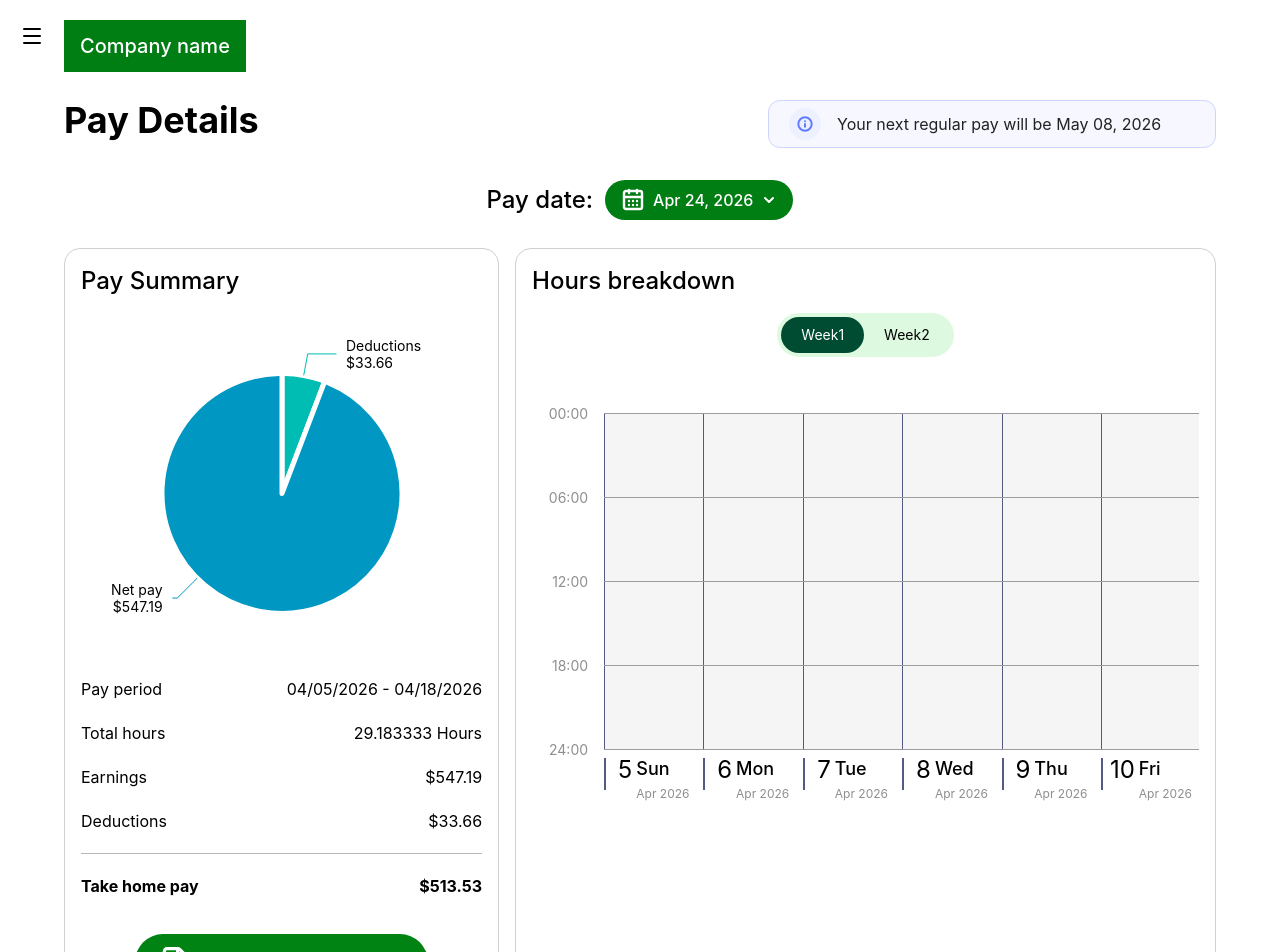
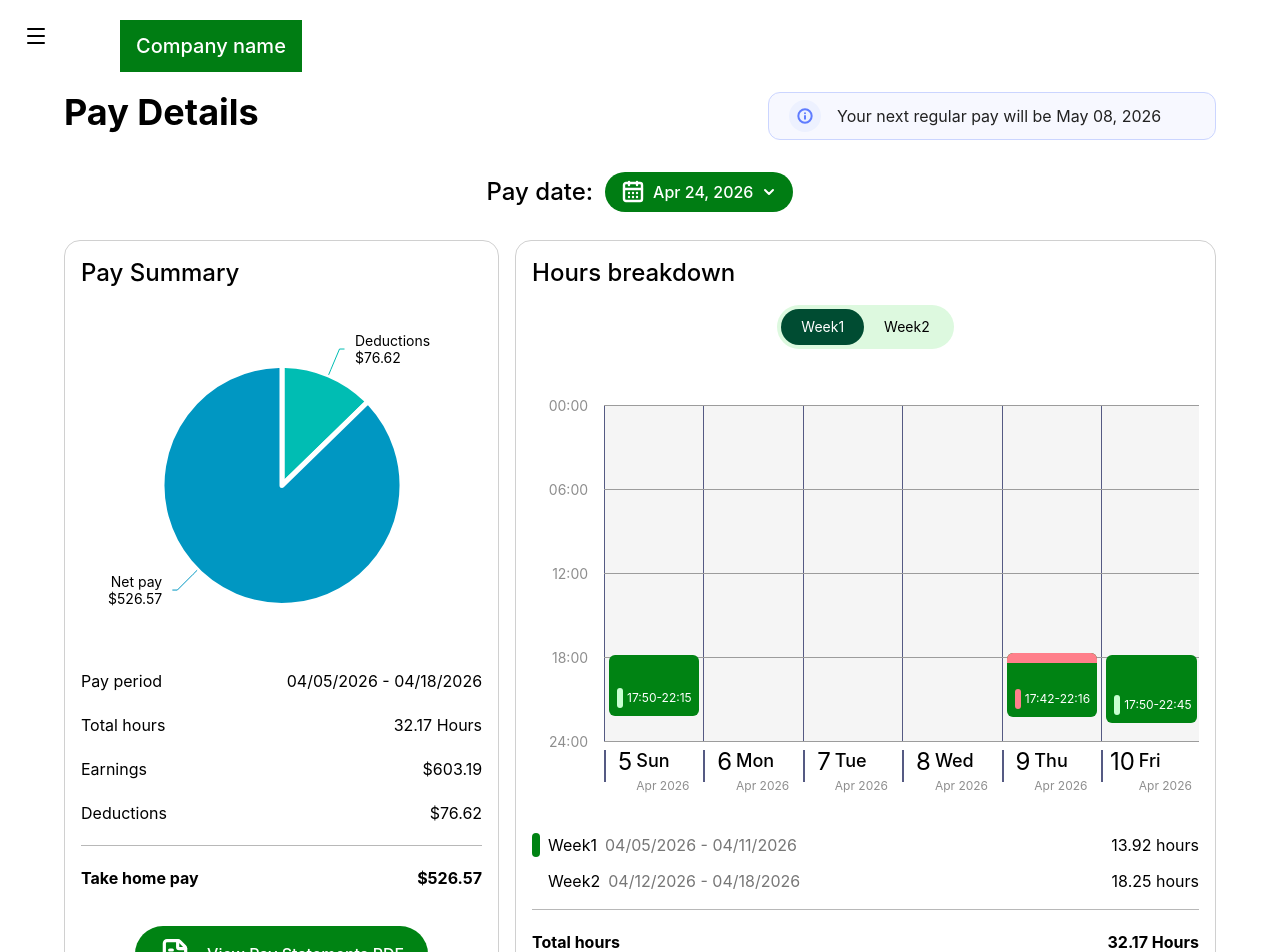
Before and after one commit to taka0330ko/ukg-pro-redesign, a React (Vite) app: page / in a window 1280 px wide. Shown: the top 952 px of the page. Built offline with nearby package versions, Linux system fonts and the light colour scheme.

Commit message:
feat:set work hours and payment data

```diff
--- a/src/components/side-menu/SideMenu.tsx
+++ b/src/components/side-menu/SideMenu.tsx
@@ -11,7 +11,7 @@ export function SideMenu(): ReactElement {
       <SideMenuOverlay isOpen={isOpen} onClose={closeMenu} />
       <div
         className={`flex-shrink-0 overflow-hidden transition-[width] duration-300 ease-in-out md:sticky md:top-0 md:h-screen md:self-start ${
-          isOpen ? "md:w-[360px]" : "md:w-0"
+          isOpen ? "md:w-[260px]" : "md:w-0"
         }`}
       >
         <SideMenuPanel isOpen={isOpen} onClose={closeMenu} />
--- a/src/components/side-menu/SideMenuItem.tsx
+++ b/src/components/side-menu/SideMenuItem.tsx
@@ -7,6 +7,7 @@ type SideMenuItemProps = {
   isExpanded?: boolean;
   label: string;
   showChevron?: boolean;
+  variant?: "parent" | "child";
 };
 
 export function SideMenuItem({
@@ -15,19 +16,29 @@ export function SideMenuItem({
   isExpanded = false,
   label,
   showChevron = false,
+  variant = "parent",
 }: SideMenuItemProps) {
   const ChevronIcon = isExpanded ? ChevronUp : ChevronDown;
+  const isChild = variant === "child";
 
   return (
     <button
-      className={`flex min-h-11 w-full items-center gap-3 rounded-[12px] px-8 text-left text-[17px] font-medium leading-tight text-black ${
-        isActive ? "bg-[#d2d5d6] font-bold" : "hover:bg-black/5"
+      className={`flex w-full items-center rounded-[12px] text-left leading-tight text-[#3f4243] ${
+        isChild
+          ? "min-h-12 px-[40px] text-[14px]"
+          : "min-h-12 gap-4 px-3 text-[16px] font-medium"
+      } ${
+        isActive ? "bg-[#d2d5d6] font-bold text-black" : "hover:bg-black/5"
       }`}
       type="button"
     >
-      {Icon ? <Icon className="h-6 w-6 flex-shrink-0 text-[#5f6365]" strokeWidth={2} /> : null}
+      {Icon ? (
+        <Icon className="h-7 w-7 flex-shrink-0 text-[#5f6365]" strokeWidth={2} />
+      ) : null}
       <span className="min-w-0 flex-1">{label}</span>
-      {showChevron ? <ChevronIcon className="h-4 w-4 flex-shrink-0" strokeWidth={2.4} /> : null}
+      {showChevron ? (
+        <ChevronIcon className="ml-8 h-5 w-5 flex-shrink-0" strokeWidth={2.4} />
+      ) : null}
     </button>
   );
 }
--- a/src/components/side-menu/SideMenuPanel.tsx
+++ b/src/components/side-menu/SideMenuPanel.tsx
@@ -20,7 +20,7 @@ type SideMenuPanelProps = {
 export function SideMenuPanel({ isOpen, onClose }: SideMenuPanelProps) {
   return (
     <aside
-      className={`fixed inset-y-0 left-0 z-40 h-screen w-[360px] max-w-full overflow-y-auto bg-[#e5e8e9] transition-transform duration-300 ease-in-out md:sticky md:top-0 md:z-auto md:translate-x-0 ${
+      className={`fixed inset-y-0 left-0 z-40 h-screen w-[260px] max-w-full overflow-y-auto bg-[#e5e8e9] transition-transform duration-300 ease-in-out md:sticky md:top-0 md:z-auto md:translate-x-0 ${
         isOpen ? "translate-x-0" : "-translate-x-full"
       }`}
     >
@@ -34,24 +34,24 @@ export function SideMenuPanel({ isOpen, onClose }: SideMenuPanelProps) {
       </button>
       <SideMenuUserSummary />
 
-      <nav className="mt-36 px-6 pb-10">
-        <p className="mb-5 text-[16px] font-semibold text-black">Myself</p>
+      <nav className="mt-36 px-5 pb-10">
+        <p className="mb-5 text-[16px] font-medium text-[#55595a]">Myself</p>
 
-        <div className="space-y-1">
+        <div className="space-y-2">
           <SideMenuItem icon={CalendarClock} label="Time" showChevron />
           <SideMenuItem icon={RectangleEllipsis} label="Pay" isExpanded showChevron />
-          <div className="space-y-2 pt-2">
-            <SideMenuItem label="Pay overview" isActive />
-            <SideMenuItem label="Pay statements" />
-            <SideMenuItem label="Direct deposit" />
-            <SideMenuItem label="Estimate your pay" />
-            <SideMenuItem label="Taxes" />
+          <div className="space-y-3 pt-1">
+            <SideMenuItem label="Pay overview" isActive variant="child" />
+            <SideMenuItem label="Pay statements" variant="child" />
+            <SideMenuItem label="Direct deposit" variant="child" />
+            <SideMenuItem label="Estimate your pay" variant="child" />
+            <SideMenuItem label="Taxes" variant="child" />
           </div>
         </div>
 
-        <div className="mt-10 space-y-3">
+        <div className="mt-8 space-y-3">
           <SideMenuItem icon={User} label="My profile" showChevron />
-          <SideMenuItem icon={Sparkles} label="Career& development" showChevron />
+          <SideMenuItem icon={Sparkles} label="Career & development" showChevron />
           <SideMenuItem icon={Gift} label="Benefits" showChevron />
           <SideMenuItem icon={Building2} label="Company" showChevron />
         </div>
--- a/src/layouts/AppLayout.tsx
+++ b/src/layouts/AppLayout.tsx
@@ -11,14 +11,12 @@ export function AppLayout({ children }: AppLayoutProps) {
     <div className="flex min-h-screen bg-white">
       <SideMenu />
       <div className="min-w-0 flex-1">
-        <div className="relative">
-          <div className="absolute left-3 top-1/2 z-10 -translate-y-1/2">
-            <SideMenuToggleButton />
-          </div>
+        <div className="flex z-999 items-center fixed bg-white w-full px-4 pb-4">
+          <SideMenuToggleButton />
           <AppHeader />
         </div>
 
-        <main>
+        <main className="mt-16">
           {children}
         </main>
       </div>
--- a/src/pages/pay-overview/components/hours-breakdown/HoursBreakdownSection.tsx
+++ b/src/pages/pay-overview/components/hours-breakdown/HoursBreakdownSection.tsx
@@ -1,14 +1,28 @@
 import { useState } from "react";
 import TimeColumn from "./TimeColumn";
-import { timePeriods } from "./TimePeriod";
+import { timePeriods, weeklySummaries } from "../../data/payOverviewData";
 import TimeRow from "./TimeRow";
 import WeekToggle from "./WeekToggle";
+
+function formatDate(date: string) {
+  const [year, month, day] = date.split("-");
+
+  return `${month}/${day}/${year}`;
+}
+
+function formatHours(hours: number) {
+  return `${hours.toFixed(2)} hours`;
+}
 
 export default function HoursBreakdownSection() {
   const [selectedWeekId, setSelectedWeekId] = useState(timePeriods[0].id);
   const selectedPeriod =
     timePeriods.find((period) => period.id === selectedWeekId) ??
     timePeriods[0];
+  const totalHours = weeklySummaries.reduce(
+    (sum, summary) => sum + summary.totalHours,
+    0,
+  );
 
   return (
     <section className="min-w-0 min-h-[520px] rounded-2xl border border-[#d0d0d0] bg-white p-4">
@@ -33,6 +47,47 @@ export default function HoursBreakdownSection() {
           </div>
         </div>
       </figure>
+
+      <div className="mx-auto mt-8 w-full max-w-[720px] text-base text-black">
+        <div className="space-y-3">
+          {timePeriods.map((period) => {
+            const summary = weeklySummaries.find(
+              (weeklySummary) => weeklySummary.weekId === period.id,
+            );
+            const isSelected = period.id === selectedWeekId;
+
+            return (
+              <div
+                key={period.id}
+                className="grid grid-cols-[1fr_auto] items-center gap-4"
+              >
+                <div className="flex min-w-0 items-center gap-2">
+                  <span
+                    className={`h-6 w-2 shrink-0 rounded-full ${
+                      isSelected ? "bg-[#008313]" : "bg-transparent"
+                    }`}
+                  />
+                  <span className="shrink-0">{period.label}</span>
+                  <span className="truncate text-[#777777]">
+                    {formatDate(period.range.start)} -{" "}
+                    {formatDate(period.range.end)}
+                  </span>
+                </div>
+                <span className="text-right">
+                  {formatHours(summary?.totalHours ?? period.totalHours)}
+                </span>
+              </div>
+            );
+          })}
+        </div>
+
+        <div className="mt-4 border-t border-[#b8b8b8] pt-5">
+          <div className="grid grid-cols-[1fr_auto] items-center gap-4 font-bold">
+            <span>Total hours</span>
+            <span>{totalHours.toFixed(2)} Hours</span>
+          </div>
+        </div>
+      </div>
     </section>
   );
 }
--- a/src/pages/pay-overview/components/hours-breakdown/TimeRow.tsx
+++ b/src/pages/pay-overview/components/hours-breakdown/TimeRow.tsx
@@ -1,4 +1,5 @@
-import { timePeriods } from "./TimePeriod";
+import { timePeriods } from "../../data/payOverviewData";
+import WorkHoursCell from "./WorkHoursCell";
 
 type TimePeriod = (typeof timePeriods)[number];
 
@@ -32,6 +33,7 @@ function getWeekDays(period: TimePeriod) {
     date.setUTCDate(startDate.getUTCDate() + index);
 
     return {
+      date: date.toISOString().slice(0, 10),
       dateNumber: date.getUTCDate(),
       day: dayFormatter.format(date),
       monthYear: monthFormatter.format(date),
@@ -63,11 +65,21 @@ export default function TimeRow({ period = timePeriods[0] }: TimeRowProps) {
           return (
             <div
               key={`${period.id}-${day.dateNumber}`}
-              className={`border-l border-[#555a83] ${
+              className={`relative border-l border-[#555a83] ${
                 // Add the far-right outline only to the graph area, not to the date label row.
                 isLastDay ? "border-r" : ""
               }`}
-            />
+            >
+              {period.shifts
+                .filter((shift) => shift.date === day.date)
+                .map((shift) => (
+                  <WorkHoursCell
+                    key={shift.id}
+                    shift={shift}
+                    topPadding={0}
+                  />
+                ))}
+            </div>
           );
         })}
       </div>
--- a/src/pages/pay-overview/components/hours-breakdown/WeekToggle.tsx
+++ b/src/pages/pay-overview/components/hours-breakdown/WeekToggle.tsx
@@ -1,4 +1,4 @@
-import { timePeriods } from "./TimePeriod";
+import { timePeriods } from "../../data/payOverviewData";
 
 type WeekToggleProps = {
   selectedWeekId: string;
--- /dev/null
+++ b/src/pages/pay-overview/components/hours-breakdown/WorkHoursCell.tsx
@@ -0,0 +1,79 @@
+import { timePeriods } from "../../data/payOverviewData";
+
+type Shift = (typeof timePeriods)[number]["shifts"][number];
+
+type WorkHoursCellProps = {
+  shift: Shift;
+  hourHeight?: number;
+  topPadding?: number;
+};
+
+const DEFAULT_HOUR_HEIGHT = 14;
+const DEFAULT_TOP_PADDING = 16;
+const MIN_CELL_HEIGHT = 36;
+const OVERTIME_BAND_HEIGHT = "0.625rem";
+
+function timeToMinutes(time: string) {
+  const [hours, minutes] = time.split(":").map(Number);
+
+  return hours * 60 + minutes;
+}
+
+function formatTimeRange(shift: Shift) {
+  return `${shift.actual.clockIn}-${shift.actual.clockOut}`;
+}
+
+export default function WorkHoursCell({
+  shift,
+  hourHeight = DEFAULT_HOUR_HEIGHT,
+  topPadding = DEFAULT_TOP_PADDING,
+}: WorkHoursCellProps) {
+  const startMinutes = timeToMinutes(shift.actual.clockIn);
+  const endMinutes = timeToMinutes(shift.actual.clockOut);
+  const assignedStartMinutes = timeToMinutes(shift.assigned.start);
+  const isLate = startMinutes > assignedStartMinutes;
+  const hasOvertime = shift.overtimeHours > 0;
+  const top = topPadding + (startMinutes / 60) * hourHeight;
+  const height = Math.max(
+    ((endMinutes - startMinutes) / 60) * hourHeight,
+    MIN_CELL_HEIGHT,
+  );
+
+  return (
+    <div
+      className="absolute z-50 inset-x-1 overflow-hidden rounded-md bg-[#008313] text-white"
+      style={{
+        top: `${top}px`,
+        height: `${height}px`,
+      }}
+      aria-label={`${shift.day} ${formatTimeRange(shift)}`}
+    >
+      {isLate ? <div className="h-2.5 bg-[#ff7f8a]" /> : null}
+      <div
+        className="absolute left-2 flex items-center gap-1 text-xs leading-none"
+        style={{
+          bottom: hasOvertime
+            ? `calc(0.5rem + ${OVERTIME_BAND_HEIGHT})`
+            : "0.5rem",
+        }}
+      >
+        <span
+          className={`h-5 w-1.5 rounded-full ${
+            isLate
+              ? "bg-[#ff7f8a]"
+              : hasOvertime
+                ? "bg-[#28d6f5]"
+                : "bg-[#c8ffd1]"
+          }`}
+        />
+        <span>{formatTimeRange(shift)}</span>
+      </div>
+      {hasOvertime ? (
+        <div
+          className="absolute inset-x-0 bottom-0 bg-[#28d6f5]"
+          style={{ height: OVERTIME_BAND_HEIGHT }}
+        />
+      ) : null}
+    </div>
+  );
+}
--- a/src/pages/pay-overview/components/pay-summary/PaySummarySection.tsx
+++ b/src/pages/pay-overview/components/pay-summary/PaySummarySection.tsx
@@ -1,19 +1,39 @@
 import { FileText } from "lucide-react";
+import { paySummaries } from "../../data/payOverviewData";
 import PieChart from "./PieChart";
 
-const summaryRows = [
-  ["Pay period", "04/05/2026 - 04/18/2026"],
-  ["Total hours", "29.183333 Hours"],
-  ["Earnings", "$547.19"],
-  ["Deductions", "$33.66"],
-];
+function formatCurrency(amount: number) {
+  return `$${amount.toFixed(2)}`;
+}
+
+function formatDate(date: string) {
+  const [year, month, day] = date.split("-");
+
+  return `${month}/${day}/${year}`;
+}
 
 export default function PaySummarySection() {
+  const paySummary = paySummaries[0];
+  const summaryRows = [
+    [
+      "Pay period",
+      `${formatDate(paySummary.period.start)} - ${formatDate(
+        paySummary.period.end,
+      )}`,
+    ],
+    ["Total hours", `${paySummary.totalHours.toFixed(2)} Hours`],
+    ["Earnings", formatCurrency(paySummary.grossPay)],
+    ["Deductions", formatCurrency(paySummary.deductions.total)],
+  ];
+
   return (
     <section className="min-w-0 min-h-[520px] rounded-2xl border border-[#d0d0d0] bg-white p-4">
       <h3 className="text-2xl font-medium text-black">Pay Summary</h3>
 
-      <PieChart />
+      <PieChart
+        deductions={paySummary.deductions.total}
+        netPay={paySummary.netPay}
+      />
 
       <div className="mt-5 space-y-5 text-base text-black">
         {summaryRows.map(([label, value]) => (
@@ -26,7 +46,7 @@ export default function PaySummarySection() {
         <div className="border-t border-[#b8b8b8] pt-5">
           <div className="flex items-center justify-between gap-6 font-bold">
             <span>Take home pay</span>
-            <span>$513.53</span>
+            <span>{formatCurrency(paySummary.netPay)}</span>
           </div>
         </div>
       </div>
--- a/src/pages/pay-overview/components/pay-summary/PieChart.tsx
+++ b/src/pages/pay-overview/components/pay-summary/PieChart.tsx
@@ -5,7 +5,12 @@ type PiePoint = Highcharts.Point & {
   slice: (sliced?: boolean) => void;
 };
 
-export default function PieChart() {
+type PieChartProps = {
+  deductions: number;
+  netPay: number;
+};
+
+export default function PieChart({ deductions, netPay }: PieChartProps) {
   const chartRef = useRef<HTMLDivElement>(null);
 
   useEffect(() => {
@@ -78,12 +83,12 @@ export default function PieChart() {
           data: [
             {
               name: "Deductions",
-              y: 33.66,
+              y: deductions,
               color: "#00BDB3",
             },
             {
               name: "Net pay",
-              y: 547.19,
+              y: netPay,
               color: "#0097C2",
             },
           ],
@@ -94,7 +99,7 @@ export default function PieChart() {
     return () => {
       chart.destroy();
     };
-  }, []);
+  }, [deductions, netPay]);
 
   return <div ref={chartRef} className="mx-auto h-[360px] w-[360px]" />;
 }
--- a/src/pages/pay-overview/components/hours-breakdown/TimePeriod.ts
+++ b/src/pages/pay-overview/data/payOverviewData.ts
@@ -2,12 +2,13 @@ export const timePeriods = [
   {
     id: "week1",
     label: "Week1",
+
     range: {
       start: "2026-04-05",
       end: "2026-04-11",
     },
 
-    totalHours: 14.58,
+    totalHours: 13.92,
 
     shifts: [
       {
@@ -17,25 +18,19 @@ export const timePeriods = [
         day: "Sun",
 
         assigned: {
-          start: "13:30",
+          start: "17:50",
           end: "22:15",
         },
 
         actual: {
-          clockIn: "13:30",
-          clockOut: "23:00",
+          clockIn: "17:50",
+          clockOut: "22:15",
         },
 
-        breaks: [
-          {
-            start: "16:15",
-            end: "17:15",
-            paid: false,
-          },
-        ],
+        breaks: [],
 
-        workHours: 8.0,
-        overtimeHours: 0.5,
+        workHours: 4.42,
+        overtimeHours: 0,
 
         color: "green",
       },
@@ -64,7 +59,9 @@ export const timePeriods = [
           },
         ],
 
-        workHours: 4.5,
+        // 17:42 -> 17:40
+        // 22:16 -> 22:15
+        workHours: 4.58,
         overtimeHours: 0,
 
         color: "green",
@@ -88,7 +85,7 @@ export const timePeriods = [
 
         breaks: [],
 
-        workHours: 4.9,
+        workHours: 4.92,
         overtimeHours: 0,
 
         color: "green",
@@ -105,7 +102,7 @@ export const timePeriods = [
       end: "2026-04-18",
     },
 
-    totalHours: 14.58,
+    totalHours: 18.25,
 
     shifts: [
       {
@@ -132,7 +129,7 @@ export const timePeriods = [
           },
         ],
 
-        workHours: 8.0,
+        workHours: 8.5,
         overtimeHours: 0.5,
 
         color: "green",
@@ -150,8 +147,8 @@ export const timePeriods = [
         },
 
         actual: {
-          clockIn: "17:42",
-          clockOut: "22:16",
+          clockIn: "17:25",
+          clockOut: "22:15",
         },
 
         breaks: [
@@ -162,7 +159,7 @@ export const timePeriods = [
           },
         ],
 
-        workHours: 4.5,
+        workHours: 4.83,
         overtimeHours: 0,
 
         color: "green",
@@ -186,7 +183,7 @@ export const timePeriods = [
 
         breaks: [],
 
-        workHours: 4.9,
+        workHours: 4.92,
         overtimeHours: 0,
 
         color: "green",
@@ -194,3 +191,62 @@ export const timePeriods = [
     ],
   },
 ];
+
+export const paySummaries = [
+  {
+    id: "summary-1",
+
+    label: "Current Pay Period",
+
+    period: {
+      start: "2026-04-05",
+      end: "2026-04-18",
+    },
+
+    hourlyRate: 18.75,
+
+    totalHours: 32.17,
+    regularHours: 31.67,
+    overtimeHours: 0.5,
+
+    grossPay: 603.19,
+
+    deductions: {
+      incomeTax: 42.18,
+      cpp: 24.91,
+      ei: 9.53,
+
+      total: 76.62,
+    },
+
+    netPay: 526.57,
+
+    currency: "CAD",
+  },
+];
+
+export const weeklySummaries = [
+  {
+    id: "week1-summary",
+
+    weekId: "week1",
+
+    totalHours: 13.92,
+    regularHours: 13.92,
+    overtimeHours: 0,
+
+    totalShifts: 3,
+  },
+
+  {
+    id: "week2-summary",
+
+    weekId: "week2",
+
+    totalHours: 18.25,
+    regularHours: 17.75,
+    overtimeHours: 0.5,
+
+    totalShifts: 3,
+  },
+];
```
